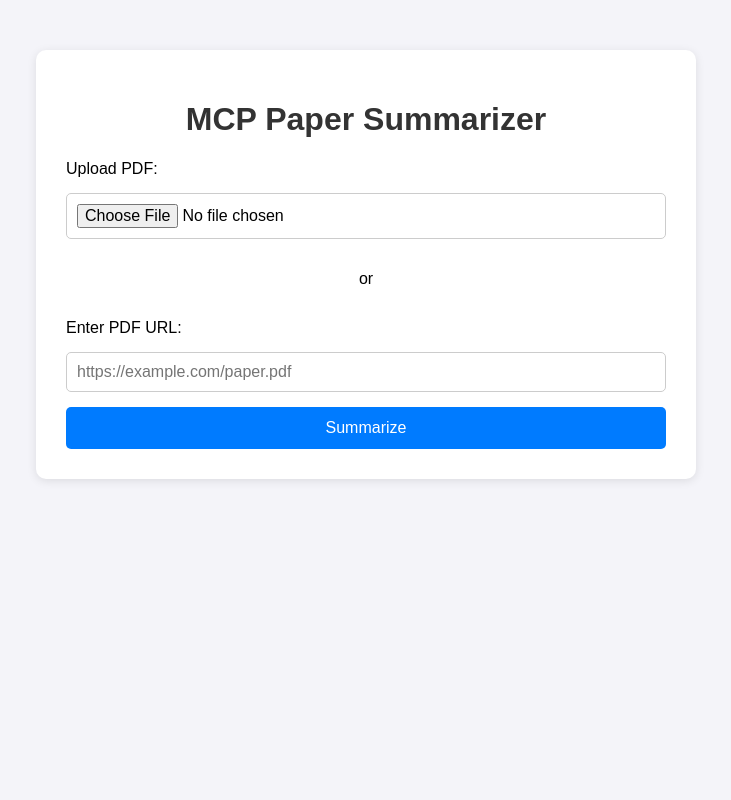
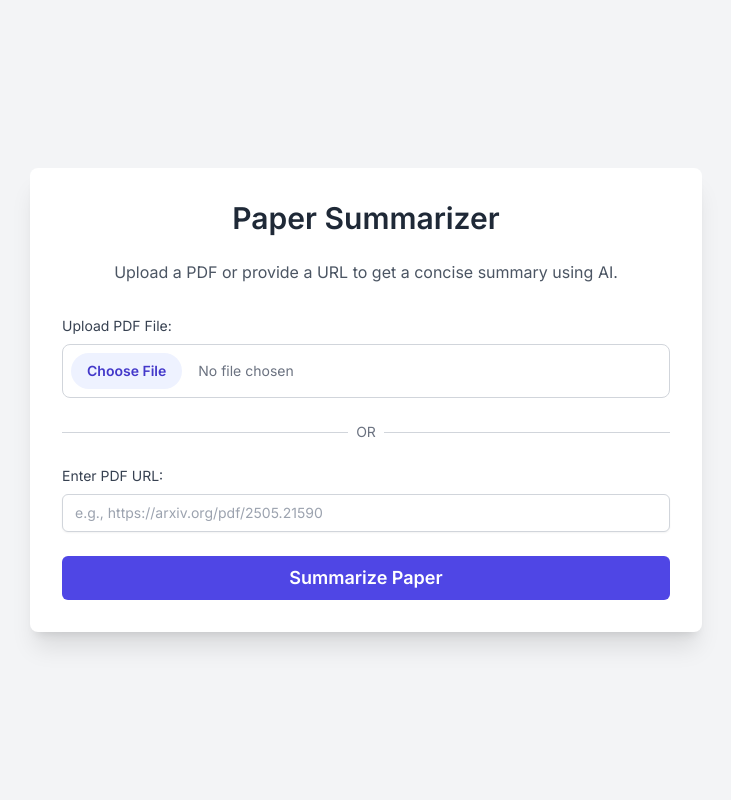
Before and after one commit to Meet261/hello-mcp-server, a FastAPI app: page / in a window 1280 px wide. Shown: the whole page, without its empty margins (274-1005 px from the left). Run offline with FastAPI, Linux system fonts and the light colour scheme; some libraries are stand-ins or nearby versions.

Commit message:
Final working setup of Paper Summarizer MCP

```diff
--- a/app/main.py
+++ b/app/main.py
@@ -1,113 +1,75 @@
-from fastapi import FastAPI, Request, UploadFile, Form, APIRouter
-from fastapi.responses import HTMLResponse, JSONResponse
+import os
+from dotenv import load_dotenv # Keep this import here and load_dotenv() call
+
+# Load environment variables FIRST before importing other modules that might use os.getenv
+# This ensures GEMINI_API_KEY is available when summarizer.py is imported
+load_dotenv()
+
+from fastapi import FastAPI, Request, File, UploadFile, Form, HTTPException
+from fastapi.responses import HTMLResponse
+from fastapi.staticfiles import StaticFiles
 from fastapi.templating import Jinja2Templates
-from fastapi.staticfiles import StaticFiles
-import shutil
-import os
-from pathlib import Path
+from app.summarizer import get_summary # This import now happens AFTER load_dotenv()
+from app.utils import extract_text_from_pdf, download_pdf_content
+import logging
 
-# Initialize FastAPI
+# Configure logging
+logging.basicConfig(level=logging.INFO, format='%(asctime)s - %(levelname)s - %(message)s')
+logger = logging.getLogger(__name__)
+
 app = FastAPI()
 
-# Constants
-BASE_DIR = Path(__file__).resolve().parent.parent
-UPLOAD_DIR = "uploaded"
-os.makedirs(UPLOAD_DIR, exist_ok=True)
+# Mount static files (CSS, JS)
+app.mount("/static", StaticFiles(directory="static"), name="static")
 
-# Mount templates and static
-templates = Jinja2Templates(directory=str(BASE_DIR / "templates"))
-app.mount("/static", StaticFiles(directory=str(BASE_DIR / "static")), name="static")
+# Configure templates for HTML files
+templates = Jinja2Templates(directory="templates")
 
-# HTML Homepage
 @app.get("/", response_class=HTMLResponse)
-async def serve_home(request: Request):
+async def read_root(request: Request):
+    """Serves the main HTML page for the summarizer UI."""
     return templates.TemplateResponse("index.html", {"request": request})
 
-# HTML Summarize route
-@app.post("/summarize", response_class=HTMLResponse)
-async def summarize(request: Request, pdf: UploadFile = None, url: str = Form("")):
-    from app.summarizer import summarize_pdf_file
-    from app.utils import download_pdf_from_url
+@app.post("/summarize")
+async def summarize_paper_endpoint(
+    pdf_file: UploadFile = File(None),
+    pdf_url: str = Form(None)
+):
+    """
+    Handles PDF summarization requests.
+    Expects either a PDF file upload or a PDF URL.
+    """
+    pdf_text = ""
+    file_source = ""
 
-    summary = ""
-    if pdf:
-        file_path = f"{UPLOAD_DIR}/{pdf.filename}"
-        with open(file_path, "wb") as buffer:
-            shutil.copyfileobj(pdf.file, buffer)
-        summary = summarize_pdf_file(file_path)
-        os.remove(file_path)
-    elif url:
-        file_path = download_pdf_from_url(url)
-        if file_path:
-            summary = summarize_pdf_file(file_path)
-            os.remove(file_path)
+    try:
+        if pdf_file and pdf_file.filename != '':
+            logger.info(f"Received file upload: {pdf_file.filename}")
+            file_content = await pdf_file.read()
+            pdf_text = extract_text_from_pdf(file_content)
+            file_source = f"uploaded file: {pdf_file.filename}"
+        elif pdf_url:
+            logger.info(f"Received PDF URL: {pdf_url}")
+            pdf_content_bytes = download_pdf_content(pdf_url)
+            pdf_text = extract_text_from_pdf(pdf_content_bytes)
+            file_source = f"URL: {pdf_url}"
         else:
-            summary = "Failed to download the PDF from the given URL."
-    else:
-        summary = "Please upload a file or provide a URL."
+            raise HTTPException(status_code=400, detail="No PDF file or URL provided.")
 
-    return templates.TemplateResponse("index.html", {"request": request, "summary": summary})
+        if not pdf_text.strip():
+            raise HTTPException(status_code=400, detail="Could not extract any text from the PDF. It might be an image-only PDF or corrupted.")
 
+        logger.info(f"Extracted text successfully from {file_source}. Length: {len(pdf_text)} characters.")
 
-# ----------------------
-# ✅ RPC ROUTER SECTION
-# ----------------------
-router = APIRouter()
+        # Call the summarizer logic
+        summary = get_summary(pdf_text)
 
-@router.post("/rpc")
-async def handle_rpc(request: Request):
-    try:
-        body = await request.json()
-        method = body.get("method")
-        params = body.get("params", {})
+        logger.info(f"Summary generated successfully for {file_source}.")
+        return {"summary": summary}
 
-        # 1. Tool Discovery
-        if method == "toolList":
-            return JSONResponse({
-                "result": [
-                    {
-                        "name": "summarize_pdf",
-                        "description": "Summarize a PDF document from a direct URL using OpenAI.",
-                        "parameters": {
-                            "type": "object",
-                            "properties": {
-                                "url": {
-                                    "type": "string",
-                                    "description": "A direct HTTPS URL to a PDF file"
-                                }
-                            },
-                            "required": ["url"]
-                        }
-                    }
-                ]
-            })
-
-        # 2. Tool Execution
-        elif method == "summarize_pdf":
-            from app.utils import download_pdf_from_url
-            from app.summarizer import summarize_pdf_file
-
-            url = params.get("url")
-            if not url:
-                return JSONResponse({"error": "Missing 'url' parameter"}, status_code=400)
-
-            file_path = download_pdf_from_url(url)
-            if not file_path:
-                return JSONResponse({"error": "Failed to download or access the provided PDF URL."}, status_code=400)
-
-            summary = summarize_pdf_file(file_path)
-            try:
-                os.remove(file_path)
-            except Exception:
-                pass
-
-            return JSONResponse({"result": summary})
-
-        else:
-            return JSONResponse({"error": f"Unknown method '{method}'"}, status_code=404)
-
+    except HTTPException as e:
+        logger.error(f"HTTPException: {e.detail}", exc_info=True)
+        raise e
     except Exception as e:
-        return JSONResponse({"error": str(e)}, status_code=500)
-
-# Mount the router at the end
-app.include_router(router)
+        logger.error(f"An unexpected error occurred during summarization: {e}", exc_info=True)
+        raise HTTPException(status_code=500, detail=f"An error occurred during summarization: {e}")
--- /dev/null
+++ b/static/script.js
@@ -0,0 +1,132 @@
+document.addEventListener('DOMContentLoaded', () => {
+    const fileInput = document.getElementById('pdf_file');
+    const urlInput = document.getElementById('pdf_url');
+    const summarizeButton = document.getElementById('summarize_button');
+    const summaryOutputDiv = document.getElementById('summary_output');
+    const summaryTextDiv = document.getElementById('summary_text');
+    const errorMessageDiv = document.getElementById('error_message');
+    const errorTextP = document.getElementById('error_text');
+    const loadingSpinner = document.getElementById('loading_spinner');
+    const buttonText = document.getElementById('button_text');
+    const copyButton = document.getElementById('copy_button');
+    const copyMessage = document.getElementById('copy_message');
+
+    // Function to hide all messages
+    const hideMessages = () => {
+        summaryOutputDiv.classList.add('hidden');
+        errorMessageDiv.classList.add('hidden');
+        copyMessage.classList.add('hidden');
+    };
+
+    // Show loading state
+    const showLoading = () => {
+        buttonText.textContent = 'Summarizing...';
+        loadingSpinner.classList.remove('hidden');
+        summarizeButton.disabled = true;
+        summarizeButton.classList.add('opacity-75', 'cursor-not-allowed');
+        hideMessages(); // Hide previous messages when starting new request
+    };
+
+    // Hide loading state
+    const hideLoading = () => {
+        buttonText.textContent = 'Summarize Paper';
+        loadingSpinner.classList.add('hidden');
+        summarizeButton.disabled = false;
+        summarizeButton.classList.remove('opacity-75', 'cursor-not-allowed');
+    };
+
+    // Display summary
+    const displaySummary = (summary) => {
+        summaryTextDiv.textContent = summary;
+        summaryOutputDiv.classList.remove('hidden');
+    };
+
+    // Display error
+    const displayError = (message) => {
+        errorTextP.textContent = message;
+        errorMessageDiv.classList.remove('hidden');
+    };
+
+    summarizeButton.addEventListener('click', async () => {
+        hideMessages(); // Clear previous results/errors
+
+        const file = fileInput.files[0];
+        const url = urlInput.value.trim();
+
+        if (!file && !url) {
+            displayError("Please upload a PDF file or provide a PDF URL.");
+            return;
+        }
+        if (file && url) {
+            displayError("Please provide either a PDF file OR a PDF URL, not both.");
+            return;
+        }
+
+        showLoading();
+
+        const formData = new FormData();
+        if (file) {
+            formData.append('pdf_file', file);
+        } else if (url) {
+            formData.append('pdf_url', url);
+        }
+
+        try {
+            // Updated fetch URL for FastAPI endpoint
+            const response = await fetch('/summarize', {
+                method: 'POST',
+                body: formData,
+            });
+
+            const data = await response.json();
+
+            if (response.ok) {
+                displaySummary(data.summary);
+            } else {
+                displayError(data.detail || data.error || 'An unknown error occurred.'); // FastAPI errors use 'detail'
+            }
+        } catch (error) {
+            console.error('Fetch error:', error);
+            displayError('Network error or server unavailable. Please try again.');
+        } finally {
+            hideLoading();
+        }
+    });
+
+    // Copy to clipboard functionality (using document.execCommand for wider iframe compatibility)
+    copyButton.addEventListener('click', () => {
+        const textToCopy = summaryTextDiv.textContent;
+        const textarea = document.createElement('textarea');
+        textarea.value = textToCopy;
+        document.body.appendChild(textarea);
+        textarea.select();
+        try {
+            document.execCommand('copy');
+            copyMessage.classList.remove('hidden');
+            setTimeout(() => {
+                copyMessage.classList.add('hidden');
+            }, 2000); // Hide message after 2 seconds
+        } catch (err) {
+            console.error('Failed to copy text: ', err);
+            // Fallback for browsers that don't support execCommand('copy') or in restricted environments
+            displayError("Failed to copy. Please manually select and copy the text.");
+        } finally {
+            document.body.removeChild(textarea);
+        }
+    });
+
+    // Clear URL input if file is selected, and vice-versa
+    fileInput.addEventListener('change', () => {
+        if (fileInput.files.length > 0) {
+            urlInput.value = ''; // Clear URL if file is chosen
+            hideMessages();
+        }
+    });
+
+    urlInput.addEventListener('input', () => {
+        if (urlInput.value.trim() !== '') {
+            fileInput.value = ''; // Clear file input if URL is typed
+            hideMessages();
+        }
+    });
+});
--- a/static/style.css
+++ b/static/style.css
@@ -1,60 +1,15 @@
+/* Custom CSS for basic body and font, Tailwind handles most */
 body {
-    font-family: Arial, sans-serif;
-    background-color: #f4f4f9;
-    margin: 0;
-    padding: 0;
+    font-family: 'Inter', sans-serif;
 }
 
-.container {
-    max-width: 600px;
-    margin: 50px auto;
-    background: white;
-    padding: 30px;
-    box-shadow: 0px 2px 10px rgba(0,0,0,0.1);
-    border-radius: 10px;
+/* Ensure elements are rounded as per instructions */
+.rounded-lg {
+    border-radius: 0.5rem; /* Default for Tailwind */
 }
 
-h1 {
-    text-align: center;
-    color: #333;
+/* Additional styling for focus states if needed beyond Tailwind defaults */
+input:focus, button:focus {
+    outline: none;
+    box-shadow: 0 0 0 3px rgba(99, 102, 241, 0.45); /* Example focus ring */
 }
-
-form {
-    display: flex;
-    flex-direction: column;
-    gap: 15px;
-}
-
-input[type="text"], input[type="file"] {
-    padding: 10px;
-    font-size: 16px;
-    border-radius: 5px;
-    border: 1px solid #ccc;
-}
-
-button {
-    padding: 12px;
-    background-color: #007BFF;
-    color: white;
-    border: none;
-    border-radius: 5px;
-    font-size: 16px;
-    cursor: pointer;
-}
-
-button:hover {
-    background-color: #0056b3;
-}
-
-.summary-box {
-    margin-top: 30px;
-    padding: 20px;
-    background-color: #eef1f6;
-    border-left: 5px solid #007BFF;
-    border-radius: 5px;
-}
-
-.summary-box h2 {
-    margin-top: 0;
-    color: #007BFF;
-}
--- a/templates/index.html
+++ b/templates/index.html
@@ -1,31 +1,75 @@
-
 <!DOCTYPE html>
-<html>
+<html lang="en">
 <head>
-    <title>MCP Paper Summarizer</title>
+    <meta charset="UTF-8">
+    <meta name="viewport" content="width=device-width, initial-scale=1.0">
+    <title>Paper Summarizer MCP</title>
+    <!-- Tailwind CSS CDN -->
+    <script src="https://cdn.tailwindcss.com"></script>
+    <link href="https://fonts.googleapis.com/css2?family=Inter:wght@400;600&display=swap" rel="stylesheet">
+    <!-- Link to your custom style.css -->
     <link rel="stylesheet" href="/static/style.css">
 </head>
-<body>
-<div class="container">
-    <h1>MCP Paper Summarizer</h1>
-    <form method="POST" action="/summarize" enctype="multipart/form-data">
-        <label>Upload PDF:</label>
-        <input type="file" name="pdf">
+<body class="bg-gray-100 flex items-center justify-center min-h-screen font-inter p-4">
+    <div class="bg-white p-8 rounded-lg shadow-xl w-full max-w-2xl">
+        <h1 class="text-3xl font-bold text-center text-gray-800 mb-6">Paper Summarizer</h1>
+        <p class="text-center text-gray-600 mb-8">Upload a PDF or provide a URL to get a concise summary using AI.</p>
 
-        <p style="text-align:center;">or</p>
+        <div class="space-y-6">
+            <!-- PDF File Upload Section -->
+            <div>
+                <label for="pdf_file" class="block text-sm font-medium text-gray-700 mb-2">Upload PDF File:</label>
+                <input type="file" id="pdf_file" name="pdf_file" accept=".pdf" class="block w-full text-sm text-gray-500
+                    file:mr-4 file:py-2 file:px-4
+                    file:rounded-full file:border-0
+                    file:text-sm file:font-semibold
+                    file:bg-indigo-50 file:text-indigo-700
+                    hover:file:bg-indigo-100 cursor-pointer rounded-lg border border-gray-300 p-2">
+            </div>
 
-        <label>Enter PDF URL:</label>
-        <input type="text" name="url" placeholder="https://example.com/paper.pdf">
+            <div class="flex items-center justify-center space-x-2">
+                <hr class="flex-grow border-gray-300">
+                <span class="text-gray-500 text-sm">OR</span>
+                <hr class="flex-grow border-gray-300">
+            </div>
 
-        <button type="submit">Summarize</button>
-    </form>
+            <!-- PDF URL Input Section -->
+            <div>
+                <label for="pdf_url" class="block text-sm font-medium text-gray-700 mb-2">Enter PDF URL:</label>
+                <input type="url" id="pdf_url" name="pdf_url" placeholder="e.g., https://arxiv.org/pdf/2505.21590"
+                       class="mt-1 block w-full px-3 py-2 border border-gray-300 rounded-md shadow-sm
+                              focus:outline-none focus:ring-indigo-500 focus:border-indigo-500 sm:text-sm">
+            </div>
 
-    {% if summary %}
-    <div class="summary-box">
-        <h2>Summary:</h2>
-        <p>{{ summary }}</p>
+            <!-- Summarize Button -->
+            <button id="summarize_button"
+                    class="w-full bg-indigo-600 text-white py-2 px-4 rounded-md hover:bg-indigo-700
+                           focus:outline-none focus:ring-2 focus:ring-offset-2 focus:ring-indigo-500
+                           transition ease-in-out duration-150 font-semibold text-lg flex items-center justify-center">
+                <span id="button_text">Summarize Paper</span>
+                <svg id="loading_spinner" class="animate-spin -ml-1 mr-3 h-5 w-5 text-white hidden" xmlns="http://www.w3.org/2000/svg" fill="none" viewBox="0 0 24 24">
+                    <circle class="opacity-25" cx="12" cy="12" r="10" stroke="currentColor" stroke-width="4"></circle>
+                    <path class="opacity-75" fill="currentColor" d="M4 12a8 8 0 018-8V0C5.373 0 0 5.373 0 12h4zm2 5.291A7.962 7.962 0 014 12H0c0 3.042 1.135 5.824 3 7.938l3-2.647z"></path>
+                </svg>
+            </button>
+        </div>
+
+        <!-- Summary Display Area -->
+        <div id="summary_output" class="mt-8 p-6 bg-gray-50 rounded-lg border border-gray-200 hidden">
+            <h2 class="text-xl font-semibold text-gray-800 mb-4">Summary:</h2>
+            <div id="summary_text" class="text-gray-700 leading-relaxed whitespace-pre-wrap"></div>
+            <button id="copy_button" class="mt-4 px-4 py-2 bg-gray-200 text-gray-800 rounded-md hover:bg-gray-300 text-sm">Copy Summary</button>
+            <div id="copy_message" class="text-green-600 text-sm mt-2 hidden">Copied to clipboard!</div>
+        </div>
+
+        <!-- Error Message Area -->
+        <div id="error_message" class="mt-8 p-4 bg-red-100 border border-red-400 text-red-700 rounded-lg hidden" role="alert">
+            <p class="font-bold">Error:</p>
+            <p id="error_text"></p>
+        </div>
     </div>
-    {% endif %}
-</div>
+
+    <!-- Link to your custom script.js -->
+    <script src="/static/script.js"></script>
 </body>
 </html>
```
Also changed, not shown: app/summarizer.py (+70 -27 lines), app/utils.py (+48 -15 lines), requirements.txt (+6 -5 lines), smithery.yaml (+40 -8 lines), README.md, 2 other files.
